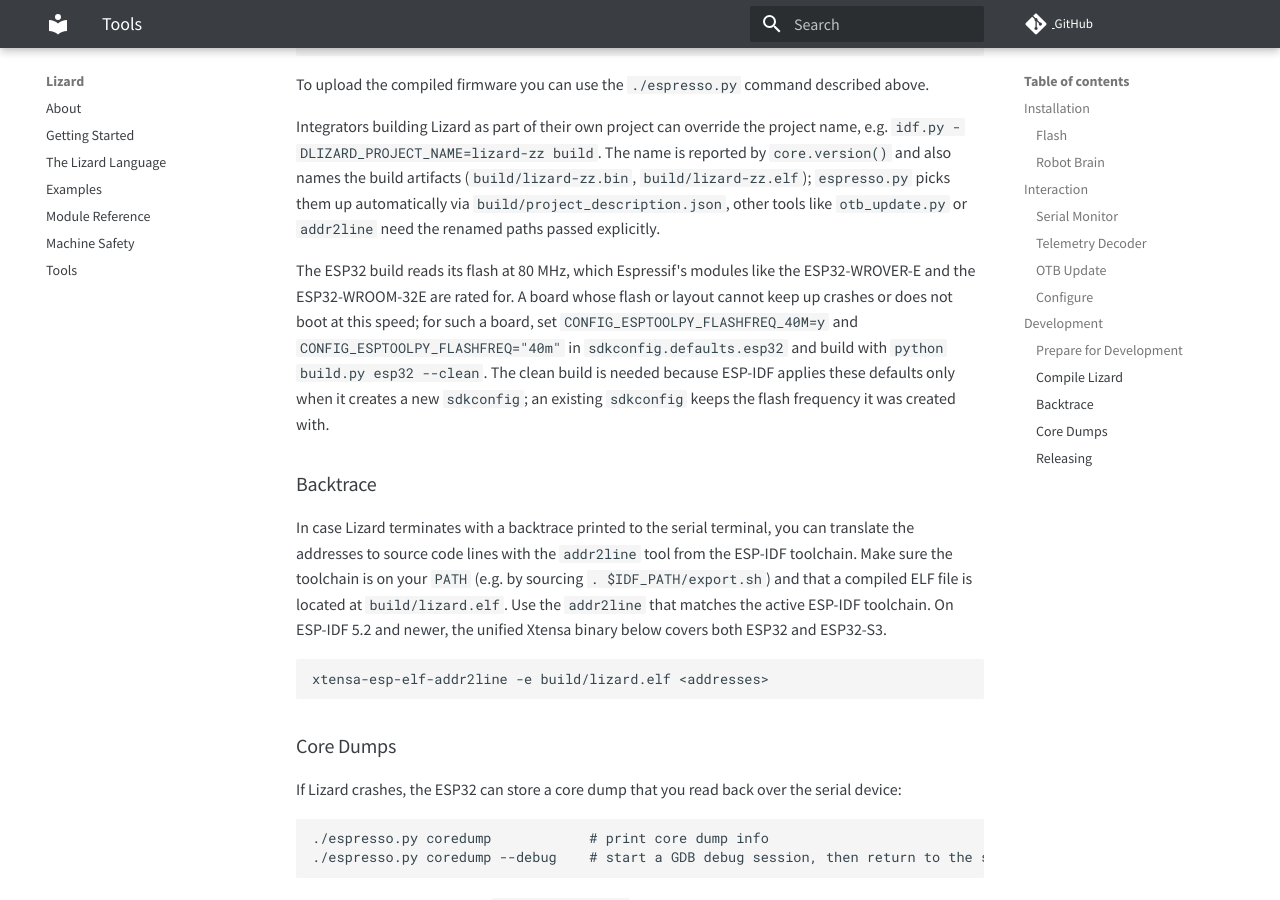
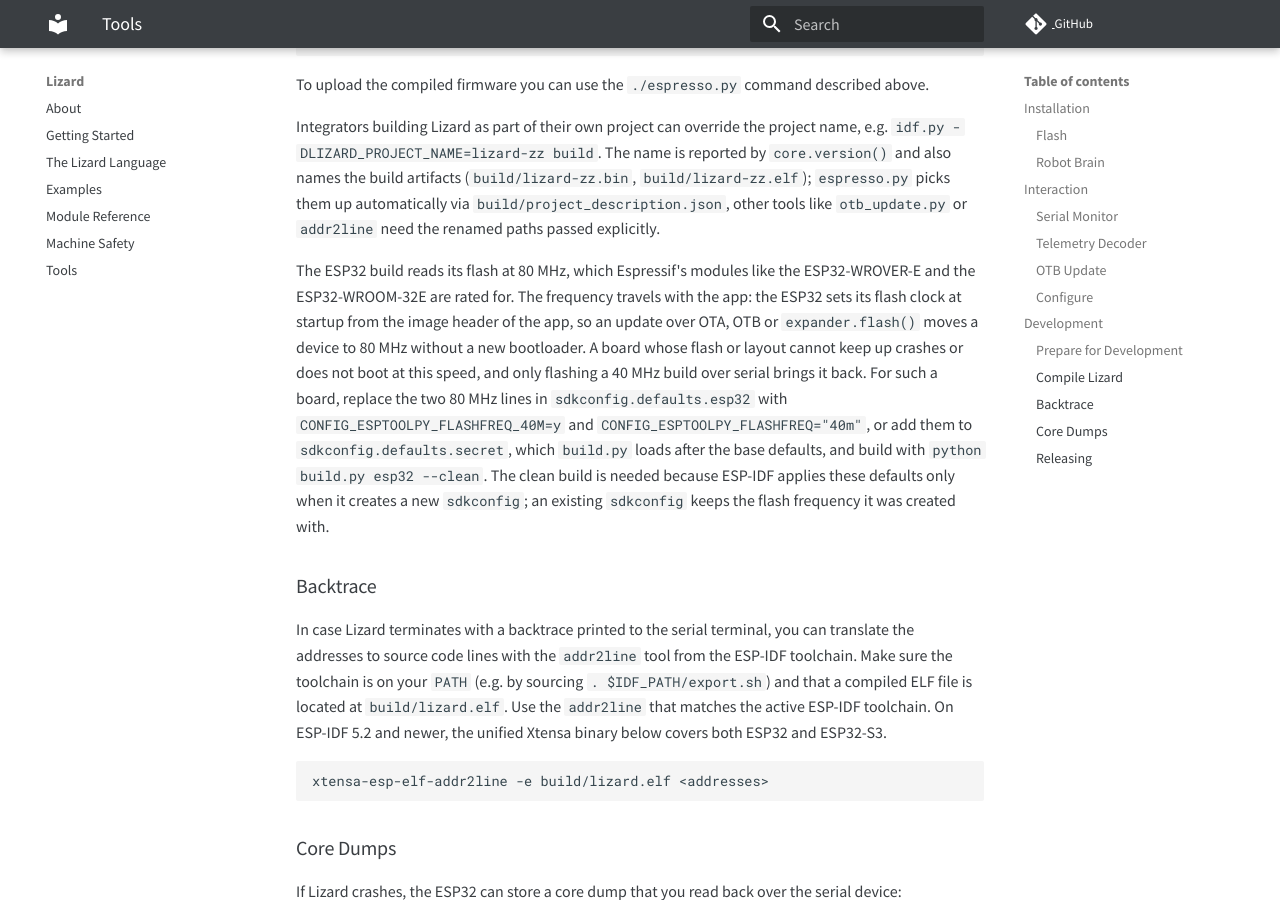
Before and after one commit to zauberzeug/lizard, an MkDocs documentation site: the page built from docs/tools.md, in a window 1280 px wide and 900 px high, scrolled down 5983 px. Built offline with MkDocs 1.6.1 and Material for MkDocs 9.7.7, drawn with Linux system fonts in a browser that asks for light colours; comment, search, counter and statistics services are not loaded.

Commit message:
Say in the docs that updates carry the flash frequency and how to override it without editing tracked files
The ESP32 sets its flash clock from the app's image header, so OTA, OTB and
expander.flash() move an existing device to 80 MHz; a board that cannot keep
up needs a 40 MHz build over serial. The 40 MHz lines replace the 80 MHz
ones or go into sdkconfig.defaults.secret, which build.py loads last.

Co-Authored-By: Claude Fable 5.1 <noreply@anthropic.com>
Claude-Session: https://claude.ai/code/session_01WgKVNbAnXfxWp53vqcf2RE

```diff
--- a/docs/tools.md
+++ b/docs/tools.md
@@ -252,8 +252,14 @@ The name is reported by `core.version()` and also names the build artifacts (`bu
 other tools like `otb_update.py` or `addr2line` need the renamed paths passed explicitly.
 
 The ESP32 build reads its flash at 80 MHz, which Espressif's modules like the ESP32-WROVER-E and the ESP32-WROOM-32E are rated for.
-A board whose flash or layout cannot keep up crashes or does not boot at this speed;
-for such a board, set `CONFIG_ESPTOOLPY_FLASHFREQ_40M=y` and `CONFIG_ESPTOOLPY_FLASHFREQ="40m"` in `sdkconfig.defaults.esp32` and build with `python build.py esp32 --clean`.
+The frequency travels with the app: the ESP32 sets its flash clock at startup from the image header of the app,
+so an update over OTA, OTB or `expander.flash()` moves a device to 80 MHz without a new bootloader.
+A board whose flash or layout cannot keep up crashes or does not boot at this speed,
+and only flashing a 40 MHz build over serial brings it back.
+For such a board, replace the two 80 MHz lines in `sdkconfig.defaults.esp32`
+with `CONFIG_ESPTOOLPY_FLASHFREQ_40M=y` and `CONFIG_ESPTOOLPY_FLASHFREQ="40m"`,
+or add them to `sdkconfig.defaults.secret`, which `build.py` loads after the base defaults,
+and build with `python build.py esp32 --clean`.
 The clean build is needed because ESP-IDF applies these defaults only when it creates a new `sdkconfig`;
 an existing `sdkconfig` keeps the flash frequency it was created with.
 
```
